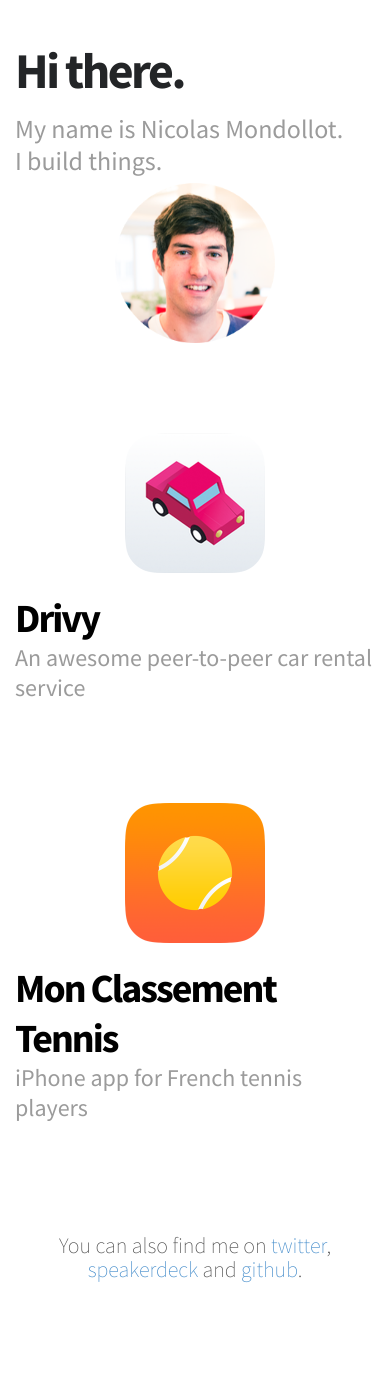
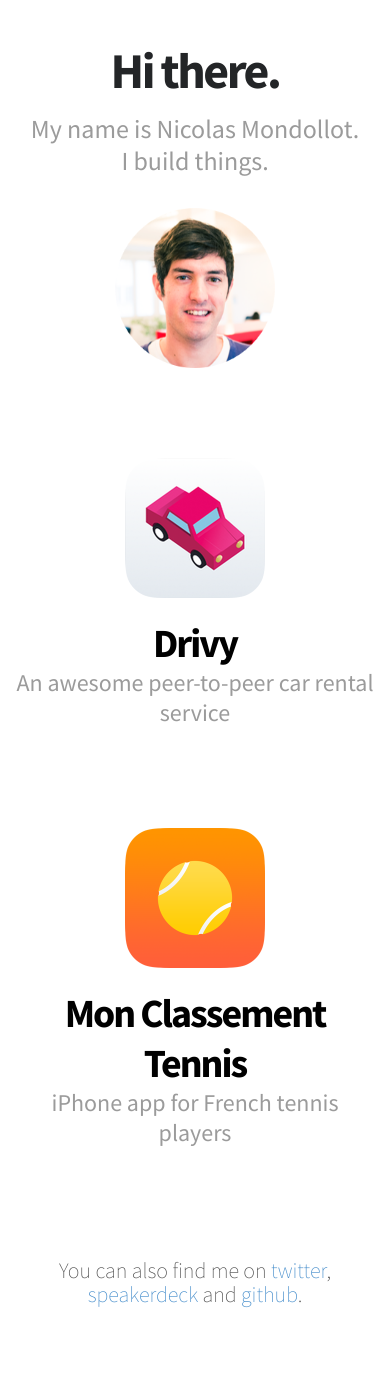
Before and after one commit to nmondollot/nmondollot.github.io, a Jekyll site: the page built from index.html, in a window 390 px wide. Built offline with Jekyll 4.4.1, drawn with Linux system fonts in a browser that asks for light colours; nearby versions of some CDN libraries; before the commit the page ends 1371 px from its top, so only the background shows below that.

Commit message:
Better layout for mobile

```diff
--- a/css/style.css
+++ b/css/style.css
@@ -32,19 +32,14 @@
   margin: 0 0 60px 0;
 }
 
-#drivy-bg-image {
-  background-image: url('/images/drivy-bg-centered.jpg');
-  background-repeat: no-repeat;
-  -webkit-background-size: cover;
-  -moz-background-size: cover;
-  -o-background-size: cover;
-  background-size: cover;
-  height: 300px;
-  background-position: center;
-}
+@media (max-width: 992px) {
+  #header {
+    text-align: center;
+  }
 
-#drivy-bg-image:hover {
-  opacity: 0.95;
+  #photo {
+    margin-top: 30px;
+  }
 }
 
 p.quote {
@@ -69,6 +64,12 @@
   margin: 0;
 }
 
+@media (max-width: 992px) {
+  .feature {
+    text-align: center;
+  }
+}
+
 #link-hover {
   margin-top: 40px;
 }
--- a/index.html
+++ b/index.html
@@ -9,7 +9,7 @@
         <h1>Hi there.</h1>
         <h2>My name is Nicolas Mondollot. <br>I build things.</h2>
       </div>
-      <div class="col-md-3 centered">
+      <div class="col-md-3 centered" id="photo">
         <img src="/images/photo-rounded.png" height="160" width="160">
       </div>
     </div>
```
